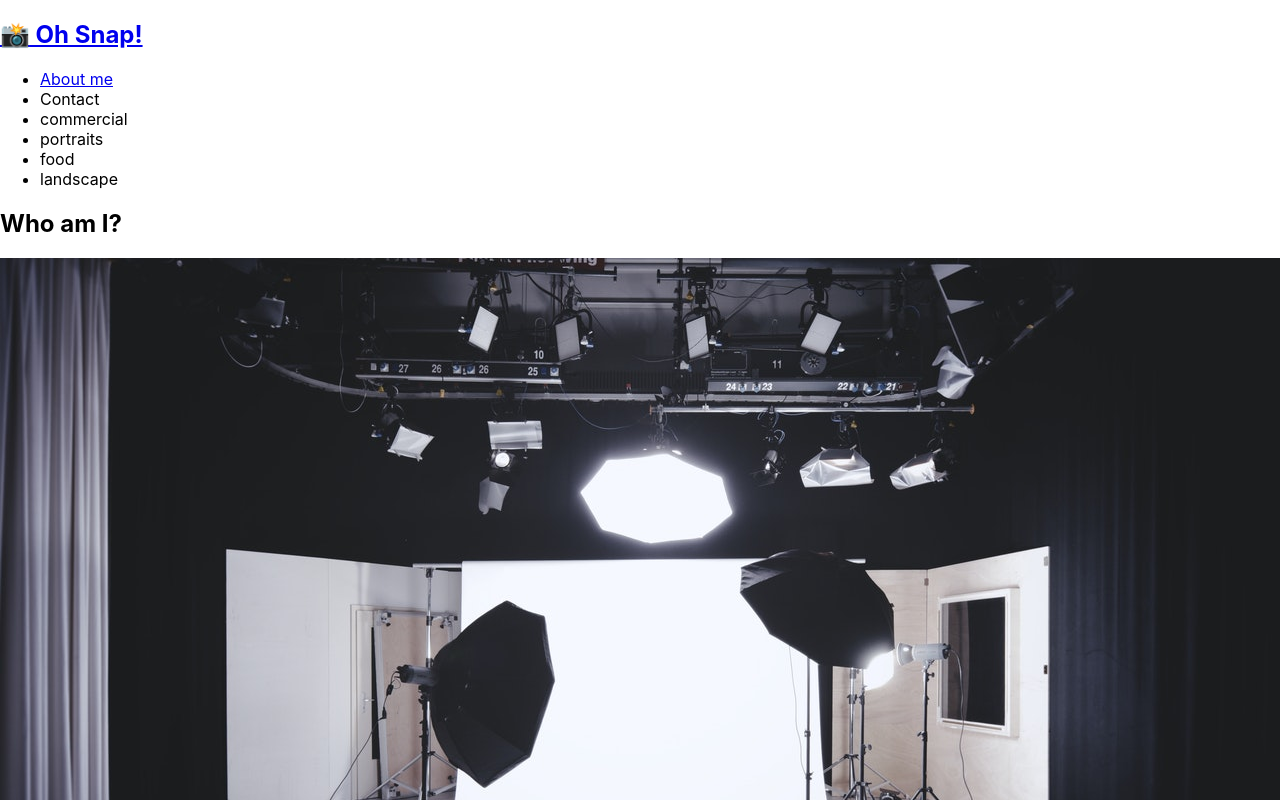
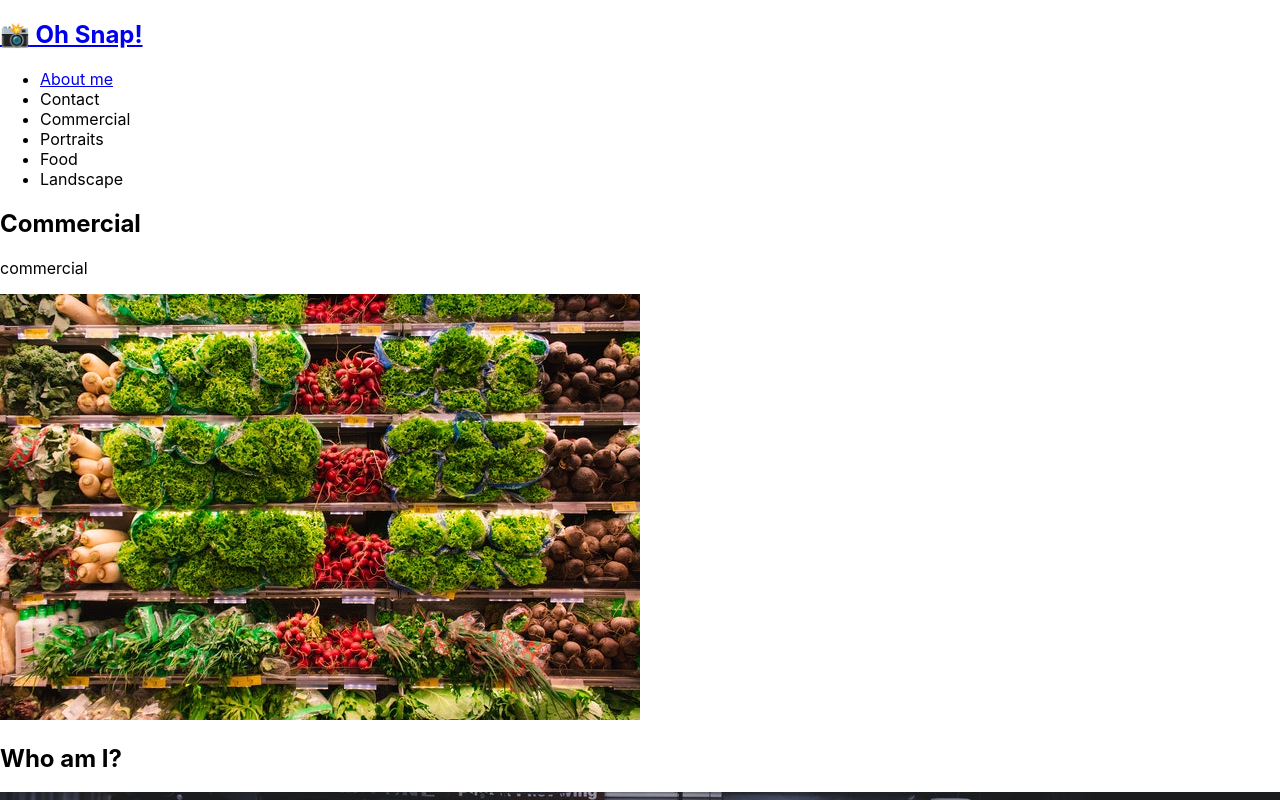
Before and after one commit to cjacktwil/photo-port, a React (Create React App) app: page / in a window 1280 px wide. Shown: the top 800 px of the page. Built offline with nearby package versions, Linux system fonts and the light colour scheme.

Commit message:
added hooks to conditionally render gallery:

```diff
--- a/src/App.js
+++ b/src/App.js
@@ -1,18 +1,36 @@
-import React from 'react';
-// import logo from './logo.svg';
-import './App.css';
+import React, { useState } from 'react';
+import Nav from './components/Nav';
 import About from './components/About';
-import Nav from './components/Nav';
+import Gallery from './components/Gallery';
 
 function App() {
+  const [categories] = useState([
+    {
+      name: 'commercial',
+      description: 'Photos of grocery stores, food trucks, and other commercial projects',
+    },
+    { name: 'portraits', description: 'Portraits of people in my life' },
+    { name: 'food', description: 'Delicious delicacies' },
+    { name: 'landscape', description: 'Fields, farmhouses, waterfalls, and the beauty of nature' },
+  ]);
+
+  const [currentCategory, setCurrentCategory] = useState(categories[0]);
+
   return (
     <div>
-          <Nav></Nav>
+      <Nav
+        categories={categories}
+        setCurrentCategory={setCurrentCategory}
+        currentCategory={currentCategory}
+      ></Nav>
       <main>
+        <div>
+          <Gallery></Gallery>
           <About></About>
+        </div>
       </main>
     </div>
   );
-    };
+}
 
 export default App;
--- /dev/null
+++ b/src/components/Gallery/index.js
@@ -0,0 +1,25 @@
+import React from "react";
+import { capitalizeFirstLetter } from '../../utils/helpers';
+import photo from "../../assets/small/commercial/0.jpg";
+
+function Gallery(props) {
+  const currentCategory = {
+    name: "commercial",
+    description:
+      "Photos of grocery stores, food trucks, and other commercial projects",
+  };
+  return (
+    <section>
+      <h1>{capitalizeFirstLetter(currentCategory.name)}</h1>
+      <p>{currentCategory.name}</p>
+      <div>
+      <img
+            src={photo}
+            alt="Commercial Example"
+            className="img-thumbnail mx-1"
+          />
+      </div>
+    </section>
+  );
+}
+export default Gallery;
--- a/src/components/Nav/index.js
+++ b/src/components/Nav/index.js
@@ -1,24 +1,18 @@
-import React from 'react';
+import React, { useEffect } from 'react';
+import { capitalizeFirstLetter } from '../../utils/helpers';
 
-function Nav() {
-    const categories = [
-        {
-          name: "commercial",
-          description:
-            "Photos of grocery stores, food trucks, and other commercial projects",
-        },
-        { name: "portraits", description: "Portraits of people in my life" },
-        { name: "food", description: "Delicious delicacies" },
-        {
-          name: "landscape",
-          description: "Fields, farmhouses, waterfalls, and the beauty of nature",
-        },
-      ];
-      function categorySelected(name) {
-        console.log(`${name} clicked`)
-      }
-    return(
-        <header>
+function Nav(props) {
+  const {
+    categories = [],
+    setCurrentCategory,
+    currentCategory,
+  } = props;
+  useEffect(() => {
+    document.title = capitalizeFirstLetter(currentCategory.name);
+  }, [currentCategory]);
+
+  return (
+    <header className="flex-row px-1">
       <h2>
         <a data-testid="link" href="/">
           <span role="img" aria-label="camera"> 📸</span> Oh Snap!
@@ -31,16 +25,22 @@
               About me
             </a>
           </li>
-      <li>
+          <li className="mx-2">
             <span>Contact</span>
           </li>
           {categories.map((category) => (
             <li
-          className="mx-1"
+              className={`mx-1 ${
+                currentCategory.name === category.name && 'navActive'
+                }`}
               key={category.name}
             >
-            <span onClick={() => categorySelected(category.name)} >
-            {category.name}
+              <span
+                onClick={() => {
+                  setCurrentCategory(category)
+                }}
+              >
+                {capitalizeFirstLetter(category.name)}
               </span>
             </li>
           ))}
```
Lines whose indentation alone changed are shown as unchanged.
